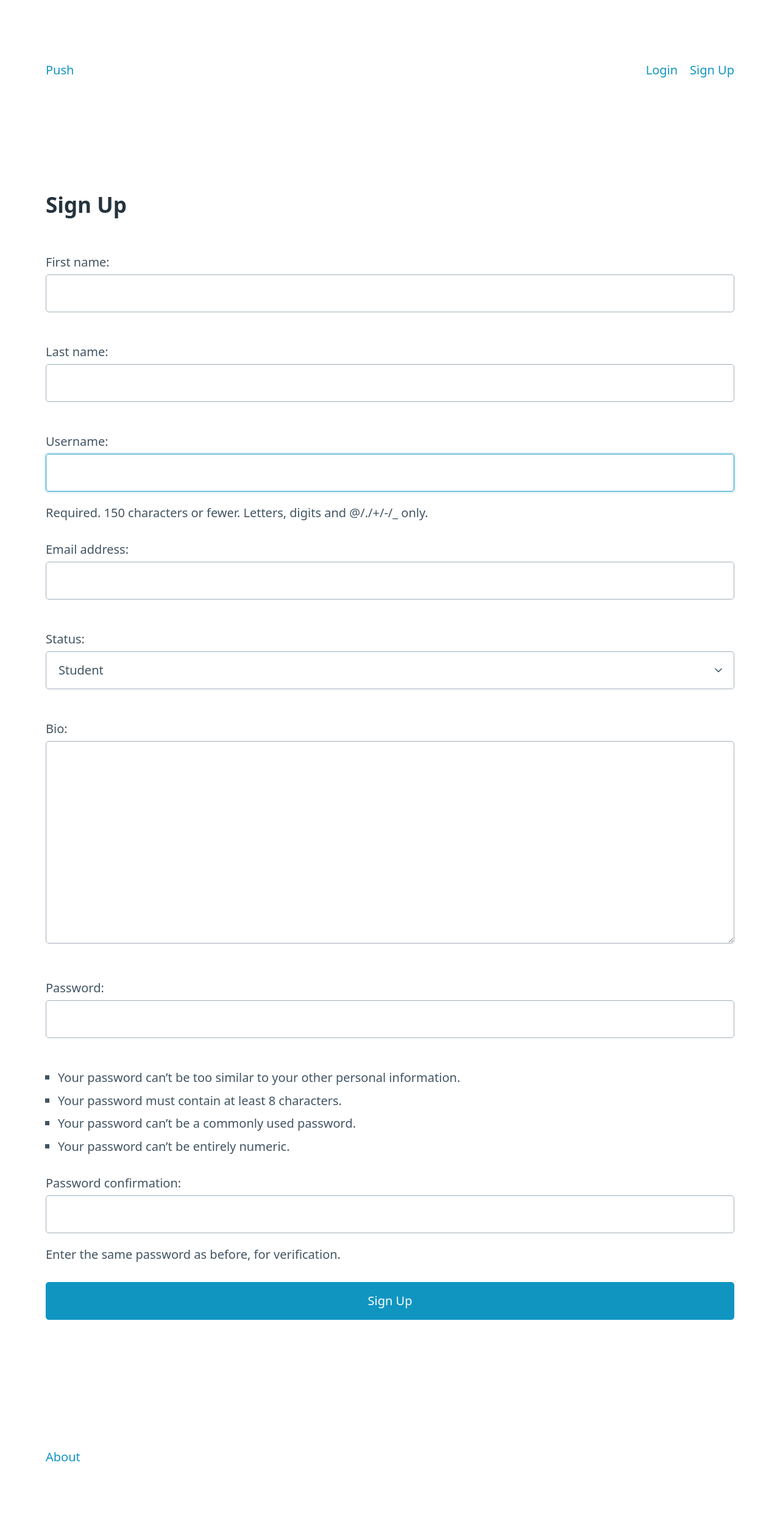
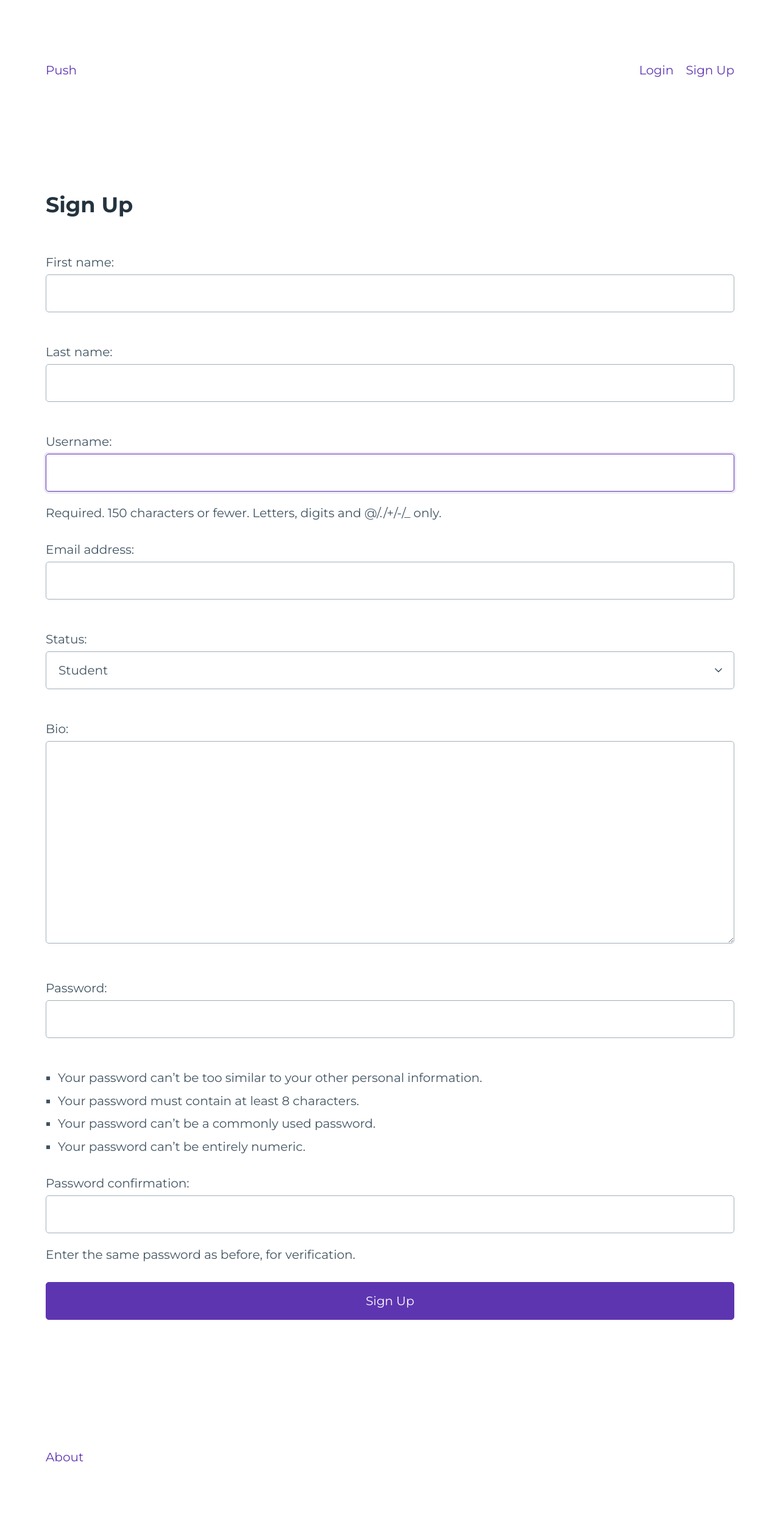
Before and after one commit to abdalla-elmahdy/push, a Django app: page /accounts/signup/ in a window 1280 px wide. Shown: the whole page at 61% size. Run offline with Django 4.2, Linux system fonts and the light colour scheme; some libraries are stand-ins or nearby versions.

Commit message:
Changed the main color scheme and font

```diff
--- /dev/null
+++ b/static/css/main.css
@@ -0,0 +1,48 @@
+/* Global Styles */
+/* Deep-purple Light scheme (Default) */
+/* Can be forced with data-theme="light" */
+[data-theme="light"],
+:root:not([data-theme="dark"]) {
+  --primary: #5e35b1;
+  --primary-hover: #512da8;
+  --primary-focus: rgba(94, 53, 177, 0.125);
+  --primary-inverse: #fff;
+}
+
+/* Deep-purple Dark scheme (Auto) */
+/* Automatically enabled if user has Dark mode enabled */
+@media only screen and (prefers-color-scheme: dark) {
+  :root:not([data-theme]) {
+    --primary: #5e35b1;
+    --primary-hover: #673ab7;
+    --primary-focus: rgba(94, 53, 177, 0.25);
+    --primary-inverse: #fff;
+  }
+}
+
+/* Deep-purple Dark scheme (Forced) */
+/* Enabled if forced with data-theme="dark" */
+[data-theme="dark"] {
+  --primary: #5e35b1;
+  --primary-hover: #673ab7;
+  --primary-focus: rgba(94, 53, 177, 0.25);
+  --primary-inverse: #fff;
+}
+
+/* Deep-purple (Common styles) */
+:root {
+  --form-element-active-border-color: var(--primary);
+  --form-element-focus-color: var(--primary-focus);
+  --switch-color: var(--primary-inverse);
+  --switch-checked-background-color: var(--primary);
+}
+
+* {
+  font-family: "Montserrat", sans-serif;
+}
+
+h1,
+h2,
+h3 {
+  font-family: "Montserrat", sans-serif;
+}
--- a/templates/_base.html
+++ b/templates/_base.html
@@ -4,7 +4,12 @@
   <head>
     <meta charset="UTF-8" />
     <meta name="viewport" content="width=device-width, initial-scale=1.0" />
+    <link rel="preconnect" href="https://fonts.googleapis.com">
+    <link rel="preconnect" href="https://fonts.gstatic.com" crossorigin>
+    <link href="https://fonts.googleapis.com/css2?family=Montserrat:wght@400;700&display=swap"
+          rel="stylesheet">
     <link rel="stylesheet" href="{% static 'css/pico.min.css' %}">
+    <link rel="stylesheet" href="{% static 'css/main.css' %}">
     <script src="https://unpkg.com/htmx.org@1.9.4"
             integrity="sha384-zUfuhFKKZCbHTY6aRR46gxiqszMk5tcHjsVFxnUo8VMus4kHGVdIYVbOYYNlKmHV"
             crossorigin="anonymous"></script>
```
